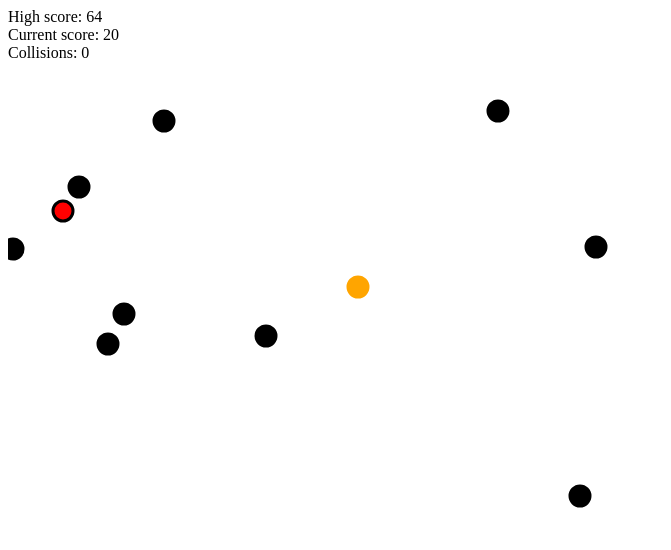
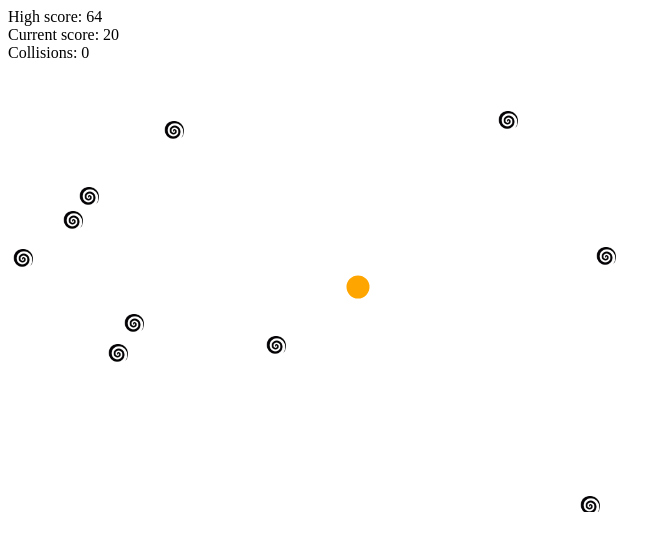
Before and after one commit to tiff8433/watchout, a website: page client/index.html in a window 1280 px wide. Shown: the whole page, without its empty margins (0-671 px from the left). Drawn offline with Linux system fonts and the light colour scheme.

Commit message:
Adds swirling spirals as enemies

```diff
--- a/client/index.html
+++ b/client/index.html
@@ -12,16 +12,16 @@
     </div>
     <div class="container">
       <svg height="450" width="700">
-        <circle class='enemy' cx="700" cy="450" r="10" stroke="black" stroke-width="3" fill="black" />
-        <circle class='enemy' cx="50" cy="50" r="10" stroke="black" stroke-width="3" fill="black" />
-        <circle class='enemy' cx="50" cy="50" r="10" stroke="black" stroke-width="3" fill="black" />
-        <circle class='enemy' cx="50" cy="50" r="10" stroke="black" stroke-width="3" fill="black" />
-        <circle class='enemy' cx="50" cy="50" r="10" stroke="black" stroke-width="3" fill="black" />
-        <circle class='enemy' cx="50" cy="50" r="10" stroke="black" stroke-width="3" fill="black" />
-        <circle class='enemy' cx="50" cy="50" r="10" stroke="black" stroke-width="3" fill="black" />
-        <circle class='enemy' cx="50" cy="50" r="10" stroke="black" stroke-width="3" fill="black" />
-        <circle class='enemy' cx="50" cy="50" r="10" stroke="black" stroke-width="3" fill="black" />
-        <circle class='enemy' cx="50" cy="50" r="10" stroke="black" stroke-width="3" fill="black" />
+        <image class='enemy' xlink:href="spiral.gif" x="0" y="0" height="20px" width="20px"/>
+        <image class='enemy' xlink:href="spiral.gif" x="0" y="0" height="20px" width="20px"/>
+        <image class='enemy' xlink:href="spiral.gif" x="0" y="0" height="20px" width="20px"/>
+        <image class='enemy' xlink:href="spiral.gif" x="0" y="0" height="20px" width="20px"/>
+        <image class='enemy' xlink:href="spiral.gif" x="0" y="0" height="20px" width="20px"/>
+        <image class='enemy' xlink:href="spiral.gif" x="0" y="0" height="20px" width="20px"/>
+        <image class='enemy' xlink:href="spiral.gif" x="0" y="0" height="20px" width="20px"/>
+        <image class='enemy' xlink:href="spiral.gif" x="0" y="0" height="20px" width="20px"/>
+        <image class='enemy' xlink:href="spiral.gif" x="0" y="0" height="20px" width="20px"/>
+        <image class='enemy' xlink:href="spiral.gif" x="0" y="0" height="20px" width="20px"/>
         <circle id='grab' class='player' cx="350" cy="225" r="10" stroke="orange" stroke-width="3" fill="orange" />
       </svg>
     </div>
--- a/client/watchout.js
+++ b/client/watchout.js
@@ -4,8 +4,8 @@
 var moveEnemies = function () {
     d3.selectAll('.enemy')
     .transition(1000)
-    .attr('cx',function (d) {return Math.floor(Math.random()*690);})
-    .attr('cy',function (d) {return Math.floor(Math.random()*440);})
+    .attr('x',function (d) {return Math.floor(Math.random()*690);})
+    .attr('y',function (d) {return Math.floor(Math.random()*440);})
 };
 
 setInterval(function () {moveEnemies();}, 1000);
@@ -40,8 +40,8 @@ var detectCollisions = function () {
            playerCenter, playerCenter, playerCenter, playerCenter,
            playerCenter, playerCenter])
     .attr('hasCollided', function (d) {
-      var xDif = d3.select(this).attr('cx') - d[0];
-      var yDif = d3.select(this).attr('cy') - d[1];
+      var xDif = d3.select(this).attr('x') - d[0];
+      var yDif = d3.select(this).attr('y') - d[1];
       var separation = Math.sqrt(Math.pow(xDif, 2) + Math.pow(yDif, 2));
       if (separation < 20) {
         d3.select(this).attr('fill','red');
@@ -69,9 +69,9 @@ setInterval(function () {
   }
 }, 50);
 
-// .attr('cx', function(d){ return Math.floor(Math.random()*700); })
+// .attr('x', function(d){ return Math.floor(Math.random()*700); })
 
-// .attr('cy', function(d){ return Math.floor(Math.random()*450); });
+// .attr('y', function(d){ return Math.floor(Math.random()*450); });
 
 // };
 // setTimeout(function(){ game() }, 1000);
```
Also changed, not shown: client/spiral.gif (added).
